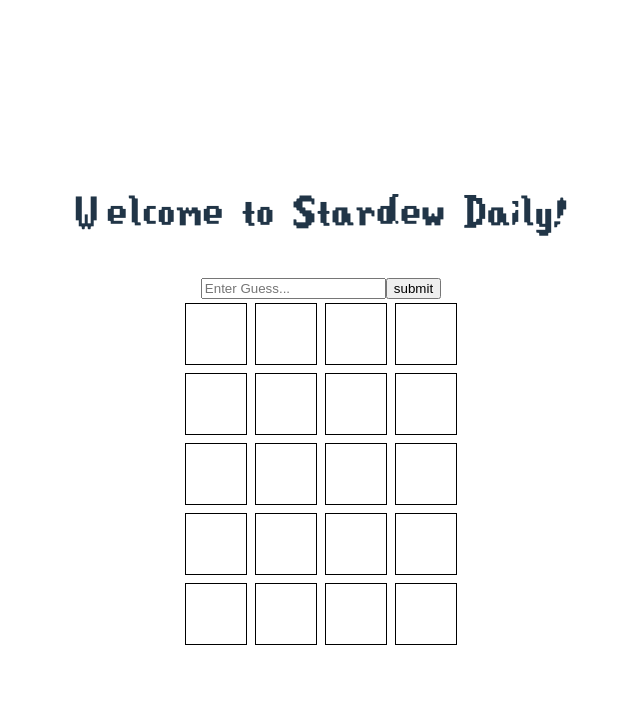
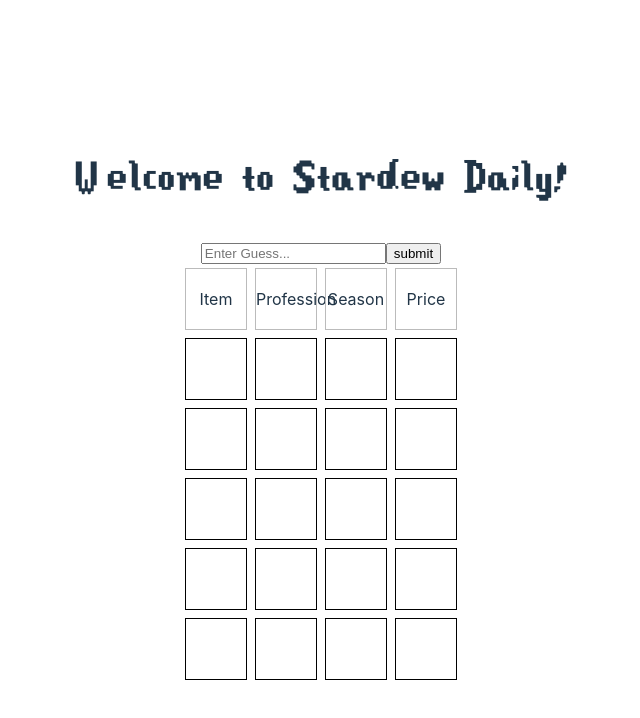
Before and after one commit to nathankoga/Stardew-daily-vite, a React (Vite) app: page / in a window 1280 px wide. Shown: the top 718 px of the page, without its empty margins (319-959 px from the left). Built offline with nearby package versions, Linux system fonts and the light colour scheme.

Commit message:
Add labels to website + re-order win/loss logic

```diff
--- a/src/components/GuessBox.tsx
+++ b/src/components/GuessBox.tsx
@@ -127,19 +127,11 @@
 
                     let correctnessArray = guessedItem.compare(answer);
 
-                    if (correctnessArray[0] === true) {
-                        alert("match! Game won");
-                        // figure out how to disable text box and end game
-                    }
-
-                    else if (usedItems.includes(guessedItem.ID)) {
+                    if (usedItems.includes(guessedItem.ID)) {
                         alert("already guessed, skip");
                     }
-                    else {  // otherwise, we have a new incorrect guess
-                        if (turn === 4) {
-                            alert("game lost.");
-                        }
-                        // rebuild the new array (treat state objects as read only, so rebuild)
+                    else {  // otherwise, we have a new guess
+                        // rebuild a new array (treat state objects as read only, so rebuild)
                         const newGuessesArray = prevGuesses.map(item => {
                             if (item.guess_num === turn) {
                                 return {
@@ -152,12 +144,21 @@
                             }
                         })
 
+                        // update prevGuesses with rebuilt array
                         setPrevGuesses(newGuessesArray);
                         setUsedItems([...usedItems, guessedItem.ID]);
                         console.log("previous guess items: ", usedItems);
-                        // console.log("Correctness check: ", correctnessArray);
-                        // console.log("previous guesses:", prevGuesses);
-                        setTurn(i => i + 1);  // turn logic to determine which grid to place on
+
+                        if (correctnessArray[0] === true) {  // win condition
+                            alert("match! Game won");
+                            // figure out how to disable text box and end game
+                        }
+
+                        else if (turn === 4) {  // loss condition
+                            alert("game lost.");
+                        }
+                        setTurn(i => i + 1);
+                        // update turn logic
                     }
                 }
                 // otherwise, item was not found
--- a/src/components/ResponseGrid.tsx
+++ b/src/components/ResponseGrid.tsx
@@ -29,13 +29,10 @@
 
             <div className={guess[0]?.toString()}></div>
             <div className={guess[1]?.toString()}></div>
+            <div className={guess[2]?.toString()}></div>
             <div className={guess[3]?.toString()}></div>
-            <div className={guess[4]?.toString()}></div>
         </div>
         )
-            //<div>{guess[1]?.toString()}</div>
-            //<div>{guess[2]?.toString()}</div>
-            //<div>{guess[3]}</div>
     // }
 
     // add pop-up animation when rendering current guess (possibly)
@@ -53,7 +50,6 @@
 
 
 function ResponseGrid({currentGuess, previousGuesses, currentTurn}: GridProps) {
-    //{currentGuess: string, previousGuesses: Array<[]>} ) {
     // state variables for current guess
     // const [currentResponse, updateResponse] = useState([]);
 
@@ -62,11 +58,19 @@
     // and is a container that renders each ResponseRow() object
     console.log("ResponseGrid currentGuess: ", currentGuess);
     console.log("ResponseGrid currentTurn: ", currentTurn);
+
     /* function updateResponseGrid() {
     }*/
 
     return (
         <div>
+            <div className="rowLabels">
+                <div > Item </div>
+                <div > Profession </div>
+                <div > Season</div>
+                <div > Price </div>
+            </div>
+
             {previousGuesses.map((g, idx) => {
                 return <ResponseRow guess={g.values} rowIndex = {idx}/>
             })}
--- a/src/components/grid.css
+++ b/src/components/grid.css
@@ -1,4 +1,20 @@
 /* Response Row Styling */
+.rowLabels {
+    text-align: center;
+    display: flex;
+    justify-content: center;
+}
+
+.rowLabels > div {
+    display: block;
+    width:60px;
+    height:60px;
+    border: 1px solid #bbb;
+    margin: 4px;
+    text-align: center;
+    line-height: 60px;
+}
+
 .responseRow {
     text-align: center;
     display: flex;
@@ -43,3 +59,7 @@
 .greater {
     background-color: aqua;
 }
+
+.partial {
+    background-color: orange;
+}
```
